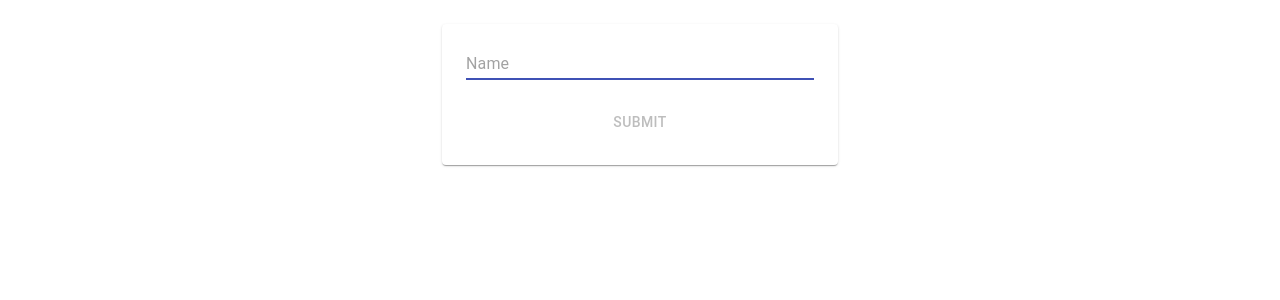
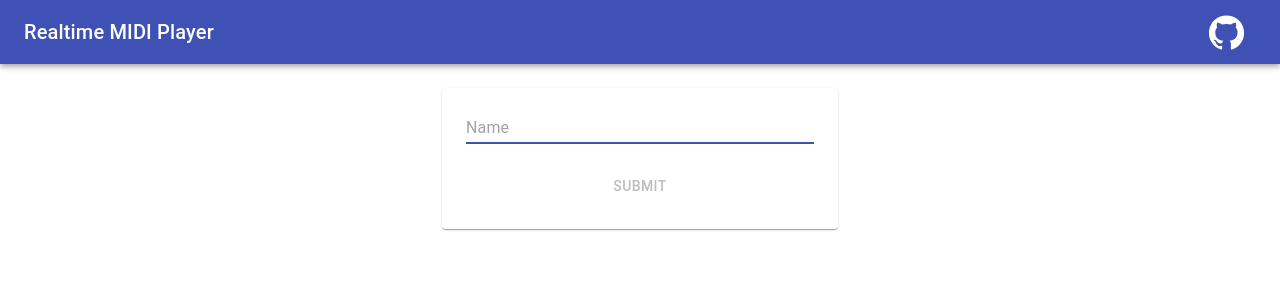
Before and after one commit to ably-labs/realtime-midi-player, a React (Create React App) app in the folder client/: page / in a window 1280 px wide. Shown: the top 300 px of the page. Built offline with nearby package versions, Linux system fonts and the light colour scheme.

Commit message:
add material-ui header

```diff
--- a/client/package.json
+++ b/client/package.json
@@ -5,6 +5,7 @@
   "proxy": "http://localhost:5000",
   "dependencies": {
     "@material-ui/core": "^4.11.0",
+    "@material-ui/icons": "^4.9.1",
     "@reduxjs/toolkit": "^1.2.5",
     "@testing-library/jest-dom": "^4.2.4",
     "@testing-library/react": "^9.3.2",
--- a/client/src/app/App.tsx
+++ b/client/src/app/App.tsx
@@ -1,4 +1,5 @@
 import { selectName } from 'features/auth/redux/authSelectors';
+import Header from 'features/header';
 import React from 'react';
 import { useSelector } from 'react-redux';
 import { Route, BrowserRouter as Router, Switch } from 'react-router-dom';
@@ -11,11 +12,18 @@ const App = () => {
   const name = useSelector(selectName);
 
   if (name === null) {
-    return <EnterNameView />;
+    return (
+      <>
+        <Header />
+        <EnterNameView />
+      </>
+    );
   }
 
   return (
+    <>
       <Router>
+        <Header />
         <Switch>
           <Route path="/jam">
             <RoomView />
@@ -25,6 +33,7 @@ const App = () => {
           </Route>
         </Switch>
       </Router>
+    </>
   );
 };
 
--- /dev/null
+++ b/client/src/features/header/components/Header.tsx
@@ -0,0 +1,25 @@
+import React from 'react';
+import AppBar from '@material-ui/core/AppBar';
+import Typography from '@material-ui/core/Typography';
+import Toolbar from '@material-ui/core/Toolbar';
+import IconButton from '@material-ui/core/IconButton';
+import GithubIcon from '@material-ui/icons/GitHub';
+
+const Header = () => {
+  const handleClick = () => {
+    window.open('https://www.github.com/ably/realtime-midi-player');
+  };
+  return (
+    <AppBar position="static">
+      <Toolbar>
+        <Typography variant="h6">Realtime MIDI Player</Typography>
+        <div style={{ flexGrow: 1 }} />
+        <IconButton onClick={handleClick} color="inherit">
+          <GithubIcon fontSize="large" />
+        </IconButton>
+      </Toolbar>
+    </AppBar>
+  );
+};
+
+export default Header;
--- /dev/null
+++ b/client/src/features/header/index.ts
@@ -0,0 +1,3 @@
+import Header from './components/Header';
+
+export default Header;
```
Also changed, not shown: 1 other file (tests, documents, lock files or other folders). Lines whose indentation alone changed are shown as unchanged.
